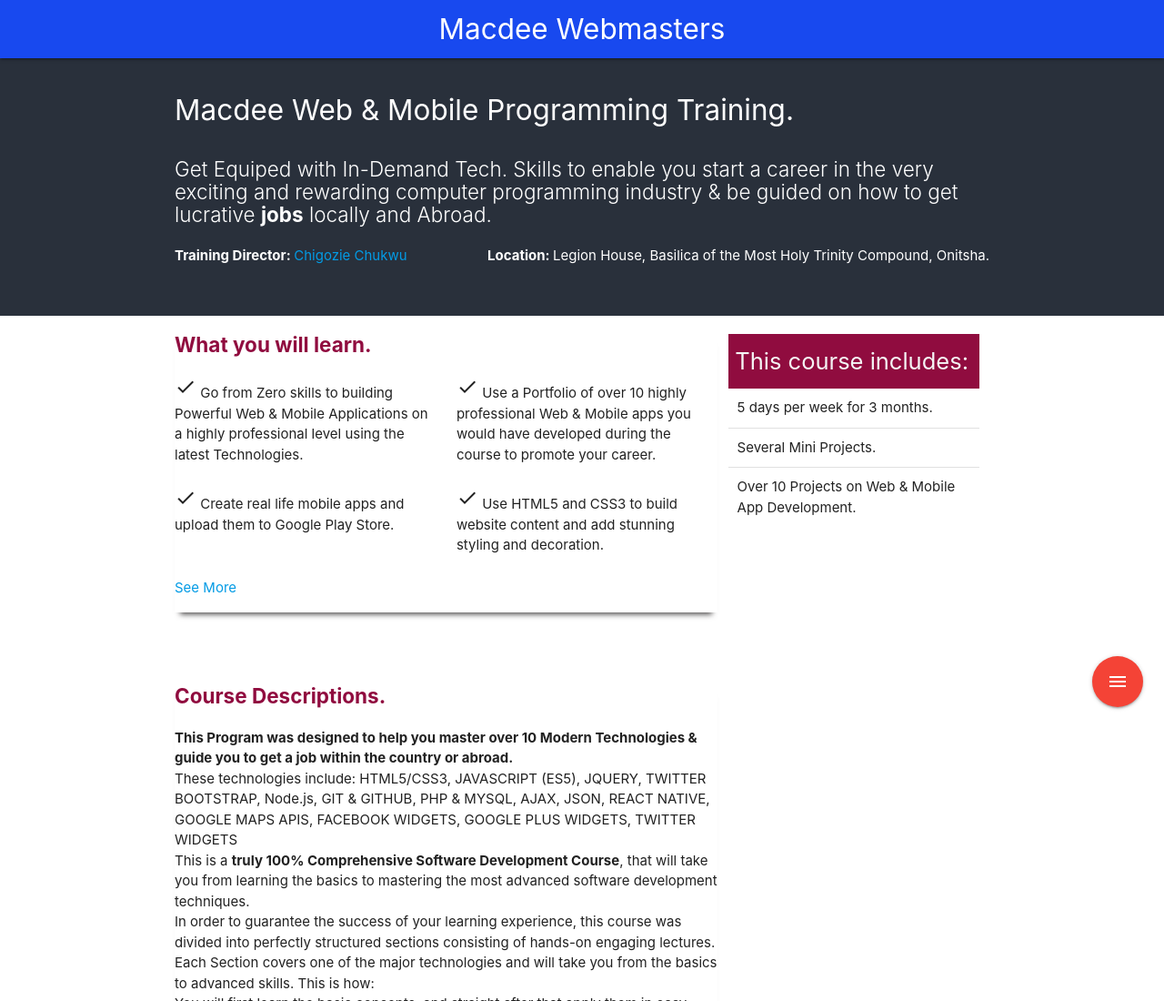
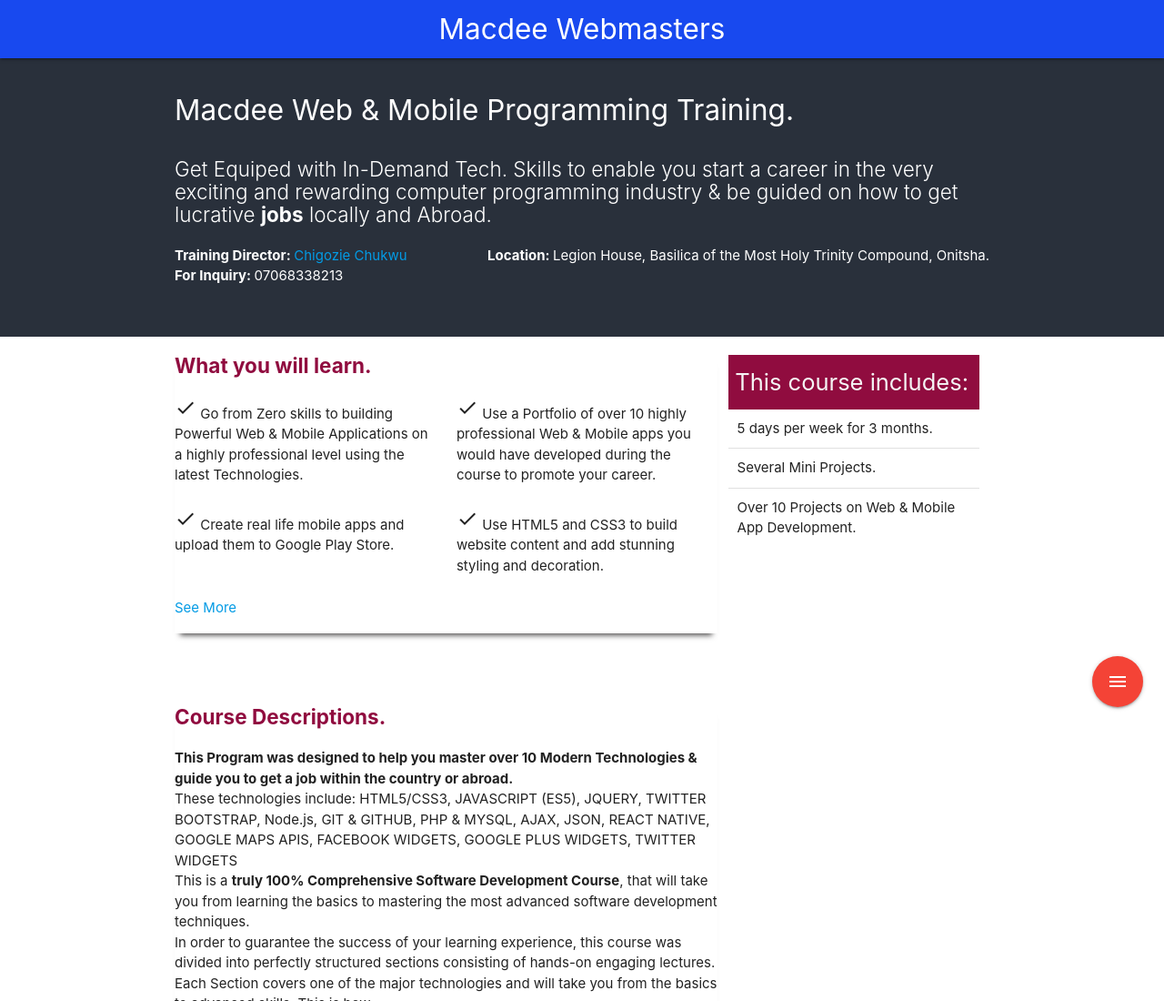
Before and after one commit to TheRightGift/macdeewebmasters, a plain HTML site: page index.html in a window 1280 px wide. Shown: the top 1100 px of the page at 91% size. Drawn offline with Linux system fonts and the light colour scheme.

Commit message:
Added Inquiry to home page

```diff
--- a/index.html
+++ b/index.html
@@ -23,7 +23,8 @@
         <div class="container">
             <h1>Macdee Web &amp; Mobile Programming Training.</h1>
             <h2>Get Equiped with In-Demand Tech. Skills to enable you start a career in the very exciting and rewarding computer programming industry &amp; be guided on how to get lucrative <b>jobs</b> locally and Abroad</b>.</h2>
-            <p><b>Training Director: </b> <a href="https://web.facebook.com/goziechukwu" target="_blank">Chigozie Chukwu</a> <span class="right"><b>Location: </b> Legion House, Basilica of the Most Holy Trinity Compound, Onitsha.</span></p>
+            <p><b>Training Director: </b> <a href="https://web.facebook.com/goziechukwu" target="_blank">Chigozie Chukwu</a> <span class="right"><b>Location: </b> Legion House, Basilica of the Most Holy Trinity Compound, Onitsha.</span> <br><b>For Inquiry: </b> 07068338213</p>
+
         </div>
     </div>
     <div class="container">
```
